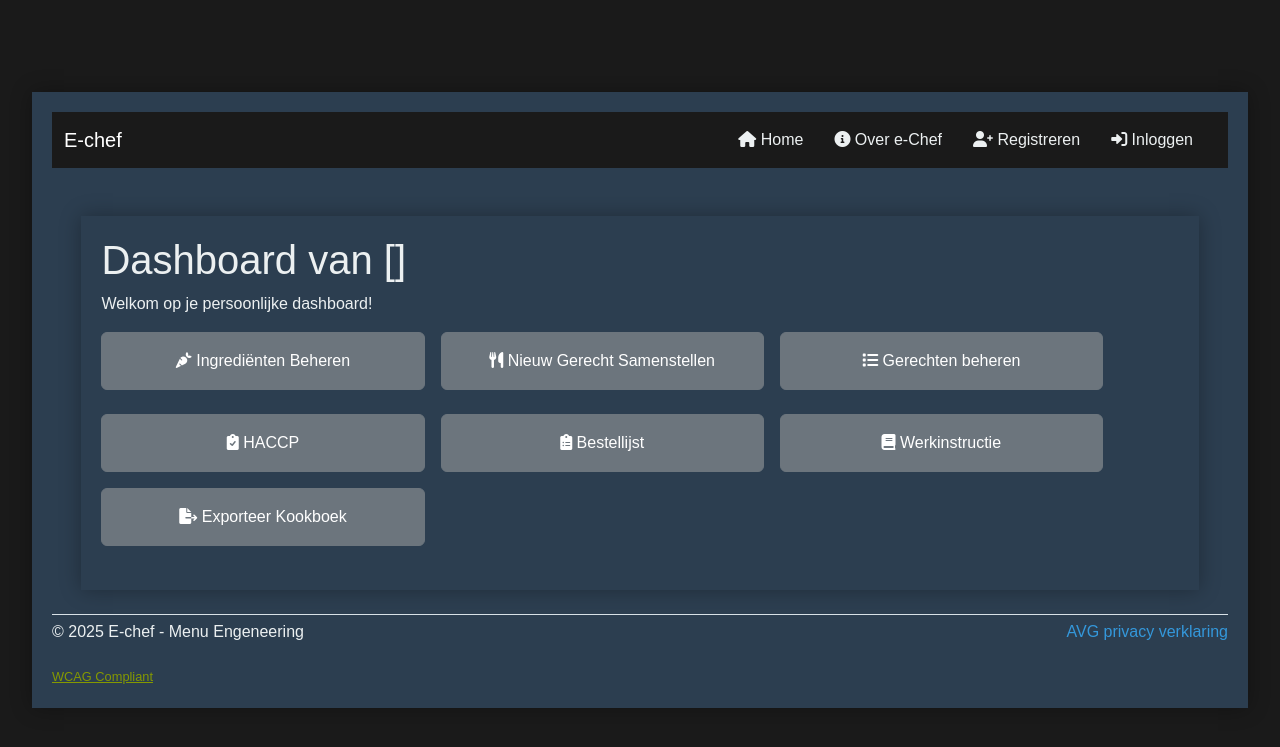
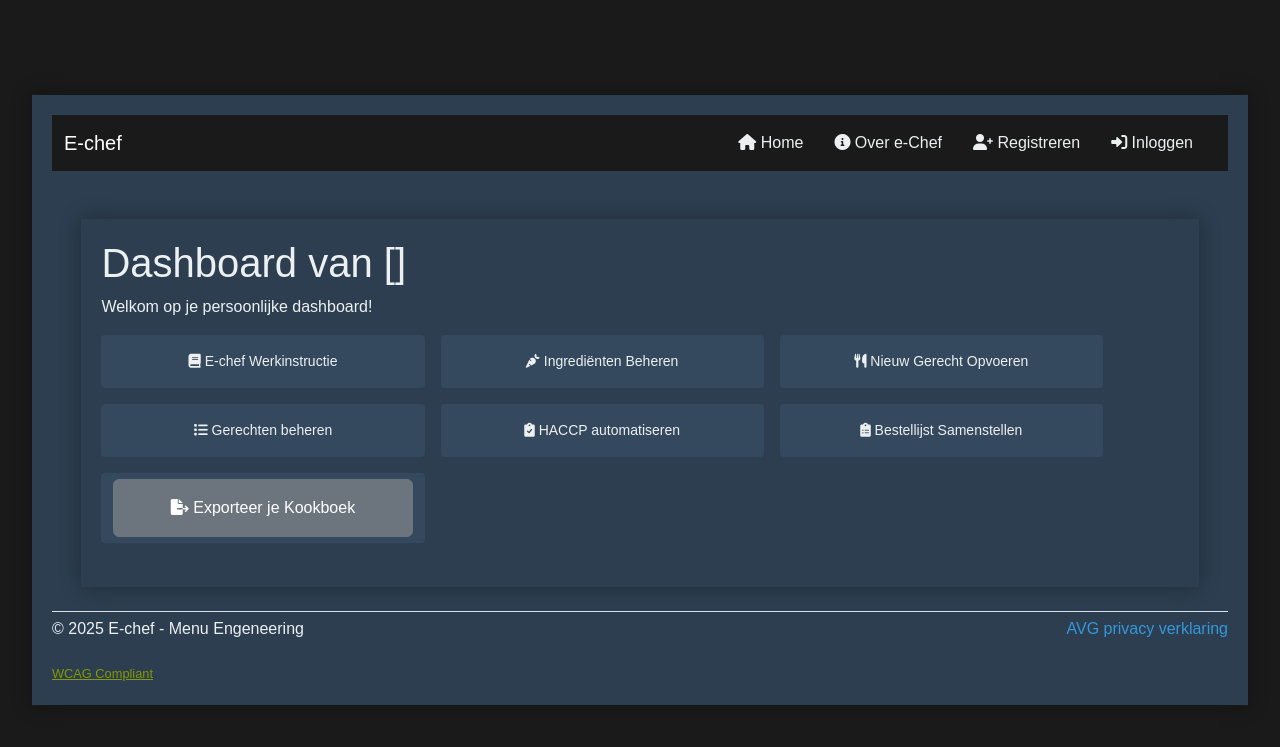
Before and after one commit to KramerBert/echef, a Python web app: template templates/dashboard.html in a window 1280 px wide. Shown: the top 747 px of the page. Run offline with Jinja, Linux system fonts and the light colour scheme; the template is opened without the code that fills it: most values are stand-ins (such as "Sample title", 1, 10 or a date in 2020).

Commit message:
css en instructie naar dashboard2

```diff
--- a/templates/dashboard.html
+++ b/templates/dashboard.html
@@ -11,34 +11,28 @@
     <div class="row mb-4">
         <div class="col-12">
             <div class="d-flex flex-wrap gap-3" role="group" aria-label="Primary dashboard actions">
-                <a href="{{ url_for('manage_ingredients', chef_naam=chef_naam) }}" class="btn btn-secondary p-3" style="width: 30%" aria-label="Manage ingredients">
+                <a href="{{ url_for('instructions') }}" class="btn btn-secondary p-3 btn-action" aria-label="Instructions">
+                    <i class="fas fa-book"></i> E-chef Werkinstructie
+                </a>
+                <a href="{{ url_for('manage_ingredients', chef_naam=chef_naam) }}" class="btn btn-secondary p-3 btn-action" aria-label="Manage ingredients">
                     <i class="fas fa-carrot"></i> Ingrediënten Beheren
                 </a>
-                <a href="{{ url_for('manage_dishes', chef_naam=chef_naam) }}" class="btn btn-secondary p-3" style="width: 30%" aria-label="Create new dish">
-                    <i class="fas fa-utensils"></i> Nieuw Gerecht Samenstellen
+                <a href="{{ url_for('manage_dishes', chef_naam=chef_naam) }}" class="btn btn-secondary p-3 btn-action" aria-label="Create new dish">
+                    <i class="fas fa-utensils"></i> Nieuw Gerecht Opvoeren
                 </a>
-                <a href="{{ url_for('all_dishes') }}" class="btn btn-secondary p-3" style="width: 30%" aria-label="Manage dishes">
+                <a href="{{ url_for('all_dishes') }}" class="btn btn-secondary p-3 btn-action" aria-label="Manage dishes">
                     <i class="fas fa-list"></i> Gerechten beheren
                 </a>
-            </div>
-        </div>
-    </div>
-    <div class="row mb-4">
-        <div class="col-12">
-            <div class="d-flex flex-wrap gap-3" role="group" aria-label="Secondary dashboard actions">
-                <a href="{{ url_for('haccp_dashboard', chef_naam=chef_naam) }}" class="btn btn-secondary p-3" style="width: 30%" aria-label="HACCP Dashboard">
-                    <i class="fas fa-clipboard-check"></i> HACCP
+                <a href="{{ url_for('haccp_dashboard', chef_naam=chef_naam) }}" class="btn btn-secondary p-3 btn-action" aria-label="HACCP Dashboard">
+                    <i class="fas fa-clipboard-check"></i> HACCP automatiseren
                 </a>
-                <a href="{{ url_for('manage_orderlist') }}" class="btn btn-secondary p-3" style="width: 30%" aria-label="Order list">
-                    <i class="fas fa-clipboard-list"></i> Bestellijst
+                <a href="{{ url_for('manage_orderlist') }}" class="btn btn-secondary p-3 btn-action" aria-label="Order list">
+                    <i class="fas fa-clipboard-list"></i> Bestellijst Samenstellen
                 </a>
-                <a href="{{ url_for('instructions') }}" class="btn btn-secondary p-3" style="width: 30%" aria-label="Instructions">
-                    <i class="fas fa-book"></i> Werkinstructie
-                </a>
-                <form method="POST" action="{{ url_for('export_cookbook') }}" style="width: 30%" aria-label="Export cookbook form">
+                <form method="POST" action="{{ url_for('export_cookbook') }}" class="btn-action" aria-label="Export cookbook form">
                     <input type="hidden" name="exportForm" value="1">
                     <button type="submit" class="btn btn-secondary p-3 w-100" aria-label="Export to cookbook">
-                        <i class="fas fa-file-export"></i> Exporteer Kookboek
+                        <i class="fas fa-file-export"></i> Exporteer je Kookboek
                     </button>
                 </form>
             </div>
@@ -75,6 +69,10 @@
         color: var(--text-light);
     }
 
+    .btn-action {
+        width: 30%;
+    }
+
     @media (max-width: 768px) {
         .btn-action {
             width: 100%;
```
